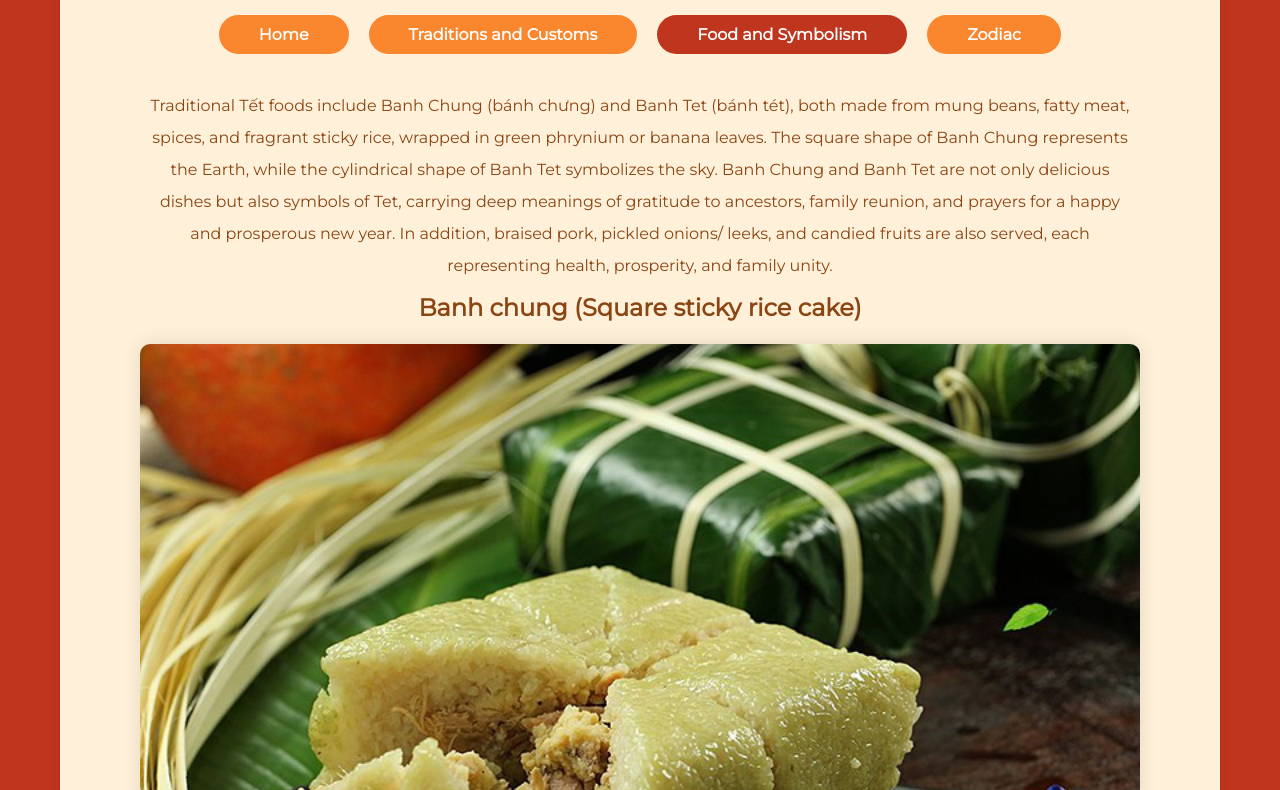
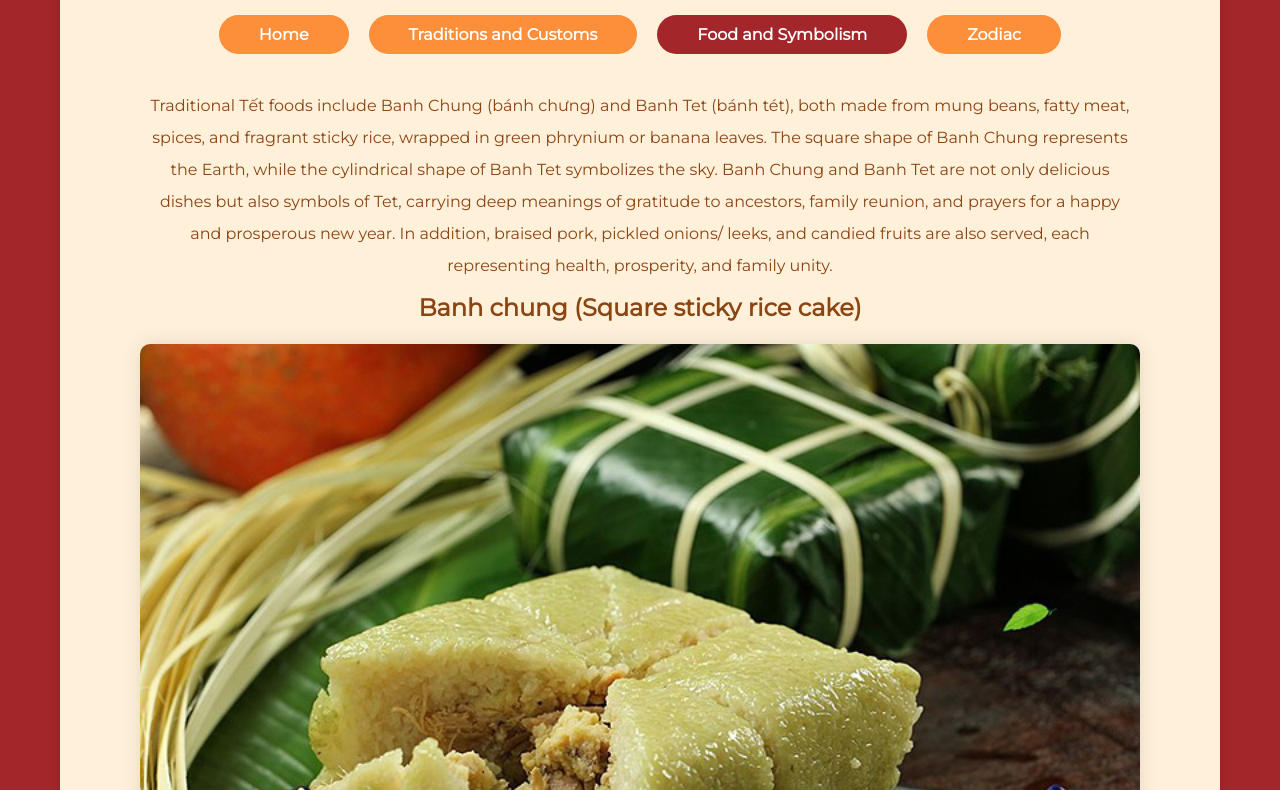
Before and after one commit to tuilahana/cprg-218-final-assignment-Tet-holiday, a plain HTML site: page food.html in a window 1280 px wide. Shown: the part 138-928 px from the top of the page. Drawn offline with Linux system fonts and the light colour scheme.

Commit message:
change color
change color of a href buttons

```diff
--- a/styles.css
+++ b/styles.css
@@ -6,7 +6,7 @@
 
 body {
     font-family: "Montserrat", sans-serif;
-    background-color: #c0351e;
+    background-color: #a3262a;
     color: #8B4513;
     text-align: center;
 }
@@ -33,18 +33,18 @@ header nav ul a {
     padding: 10px 40px;
     border-radius: 20px;
     transition: background-color 0.3s;
-    background-color: #FA862D;
+    background-color: #fd8e3a;
     align-content: center;
     font-weight: 600;
 }
 
 header nav ul a:hover {
-    background-color: #FAC12D;
+    background-color: #ffd84b;
     font-weight: 800;
 }
 
 header nav ul a.active {
-    background-color: #c0351e;
+    background-color: #a3262a;
     font-weight: 800;
 }
 
@@ -102,7 +102,7 @@ footer {
 }
 
 #fortuneMessage{
-    font-weight: bolder;
+    font-weight: 900;
     color: #2e3a8c;
 }
 
@@ -199,6 +199,7 @@ footer {
 /* For extra large devices (1601px to 3200px) */
 @media (min-width: 1601px) and (max-width: 3200px) {
     body{
+        padding: 0;
         justify-content: center;
     }
 
```
